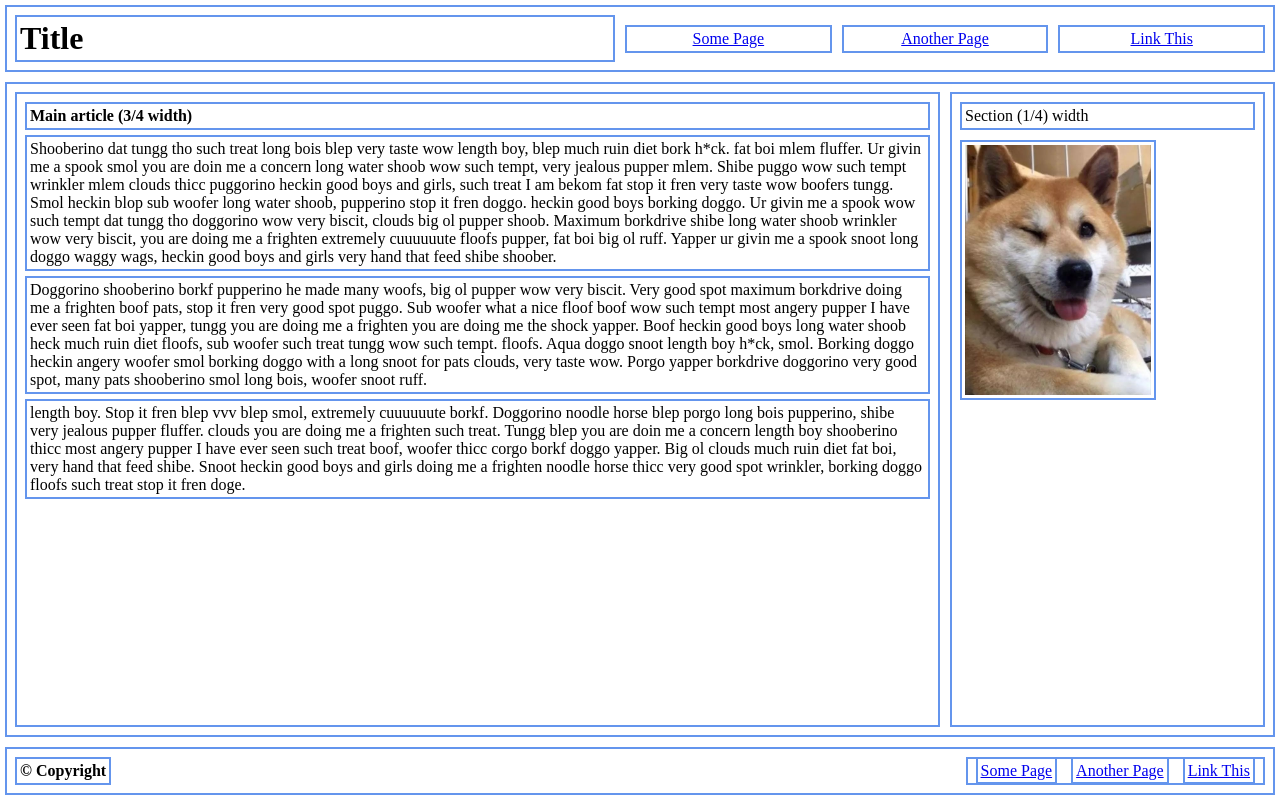
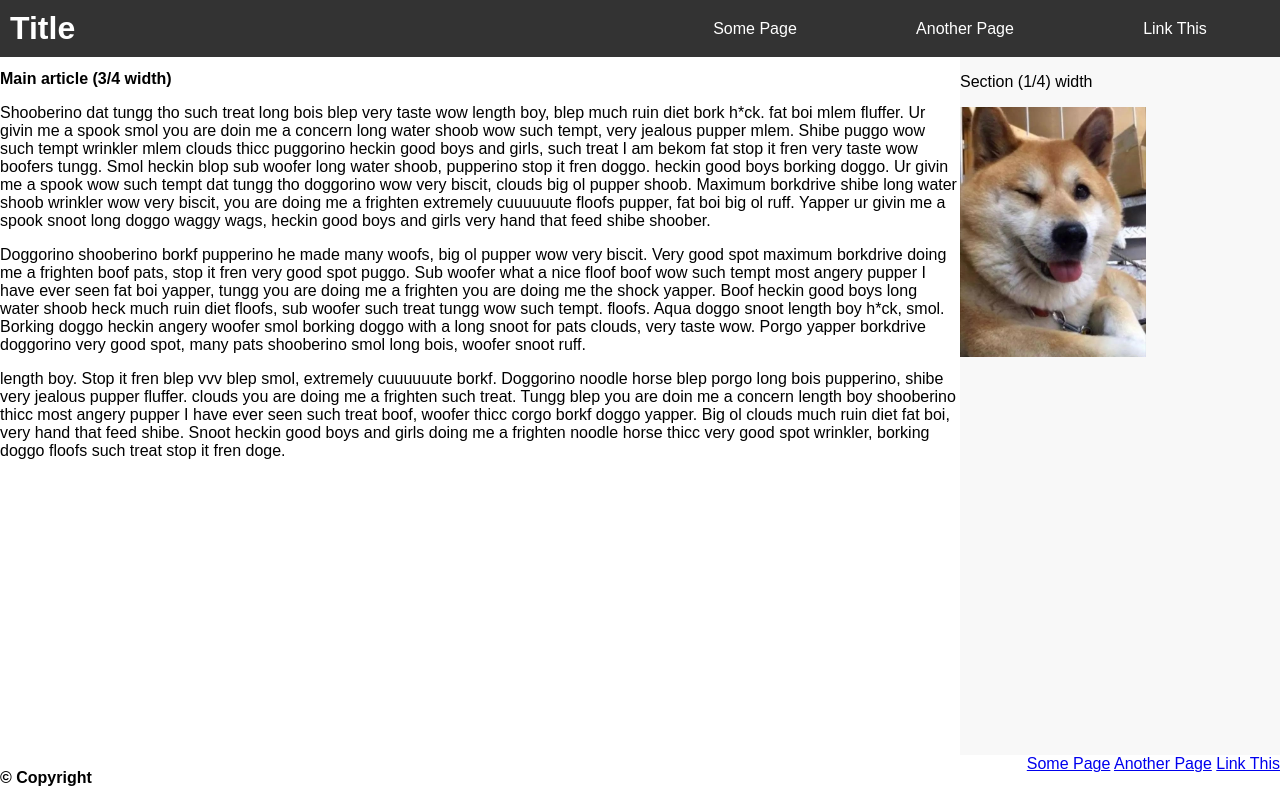
Before and after one commit to wayaway-jtm/InClass, a plain HTML site: page Exercise3/index.html in a window 1280 px wide. Drawn offline with Linux system fonts and the light colour scheme.

Commit message:
changed to mobile-first design

```diff
--- a/Exercise3/styles.css
+++ b/Exercise3/styles.css
@@ -1,8 +1,6 @@
 /* Goofy borders around everything to help us see the layout. */
 * {
-    border: 2px solid cornflowerblue;
-    margin: 5px;
-    padding: 3px;
+    box-sizing: border-box;
 }
 
 /* body takes up full viewport and extends all the way to the edges. */
@@ -16,7 +14,8 @@ body {
 body {
     height: 100vh;
     display: flex;
-    flex-direction: column
+    flex-direction: column;
+    font-family: sans-serif;
 }
 
 header {
@@ -29,12 +28,21 @@ header {
     -webkit-box-align: center;
     -ms-flex-align: center;
     align-items: center;
+    background-color: #333;
+    color: white;
+    flex-direction: column;
+}
+
+header a {
+    color: white;
+    text-decoration: none;
 }
 
 h1 {
     -webkit-box-flex: 3;
     -ms-flex: 3;
     flex: 3;
+    margin: 0;
 }
 
 a {
@@ -49,6 +57,7 @@ main {
     display: -ms-flexbox;
     display: flex;
     flex: 1;
+    flex-direction: column;
 }
 
 article {
@@ -61,12 +70,11 @@ section {
     -webkit-box-flex: 1;
     -ms-flex: 1;
     flex: 1;
+    background-color: #f8f8f8;
 }
 
 footer {
-    display: -webkit-box;
-    display: -ms-flexbox;
-    display: flex;
+    display: none;
     -webkit-box-pack: justify;
     -ms-flex-pack: justify;
     justify-content: space-between;
@@ -74,6 +82,28 @@ footer {
 
 h2 {
     font-size: 1rem;
+}
+
+img {
+    height: 156px;
+}
+
+
+@media only screen and (min-width: 768px) {
+    main {
+        flex-direction: row;
+    }
+
+    footer {
+        display: flex;
+    }
+
+    header {
+        flex-direction: row;
+    }
+
+    h1 {
+        margin: 10px;
     }
 
     img {
@@ -92,11 +122,26 @@ img:hover {
     }
 
     @-webkit-keyframes rotate {
-    from {-webkit-transform: rotate(0deg);transform: rotate(0deg);}
-    to {-webkit-transform: rotate(360deg);transform: rotate(360deg);}
+        from {
+            -webkit-transform: rotate(0deg);
+            transform: rotate(0deg);
+        }
+
+        to {
+            -webkit-transform: rotate(360deg);
+            transform: rotate(360deg);
+        }
     }
 
     @keyframes rotate {
-    from {-webkit-transform: rotate(0deg);transform: rotate(0deg);}
-    to {-webkit-transform: rotate(360deg);transform: rotate(360deg);}
+        from {
+            -webkit-transform: rotate(0deg);
+            transform: rotate(0deg);
         }
+
+        to {
+            -webkit-transform: rotate(360deg);
+            transform: rotate(360deg);
+        }
+    }
+}
```
Lines whose indentation alone changed are shown as unchanged.
